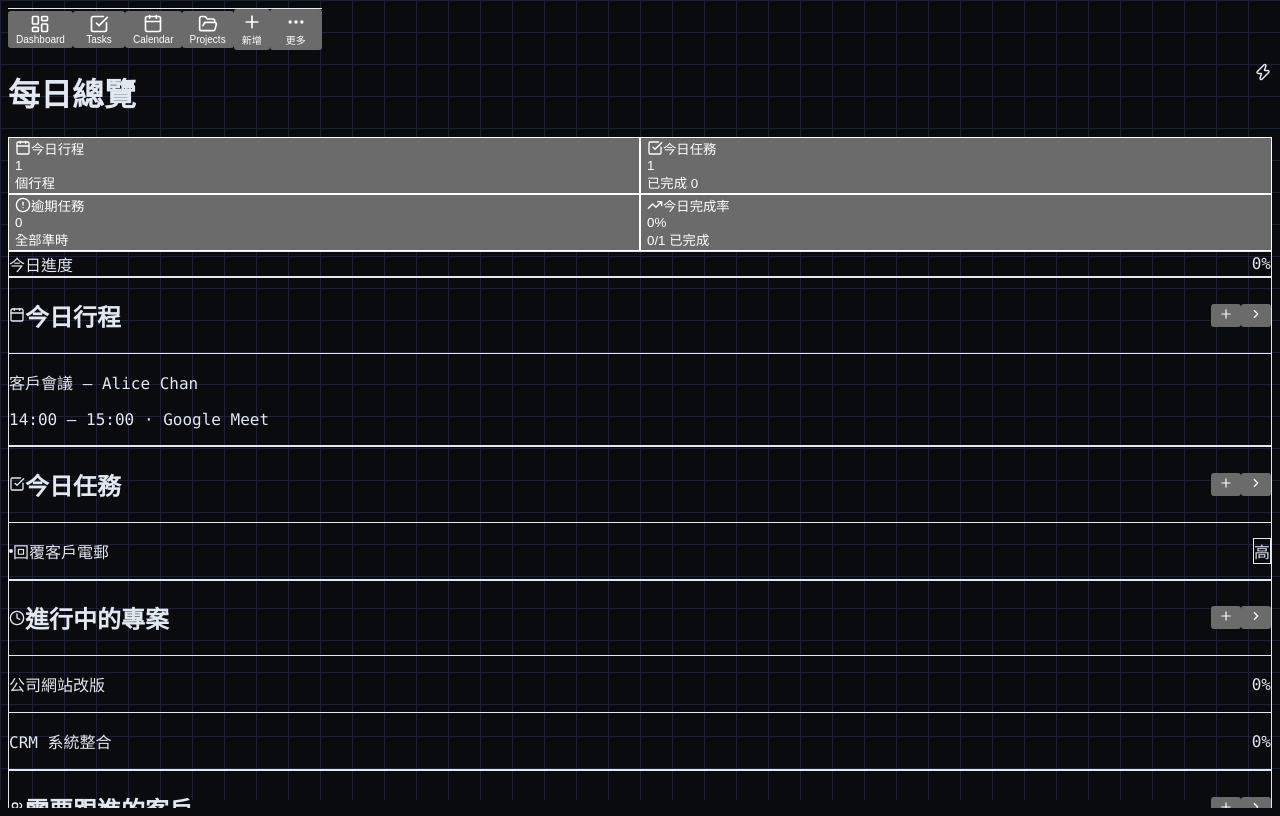
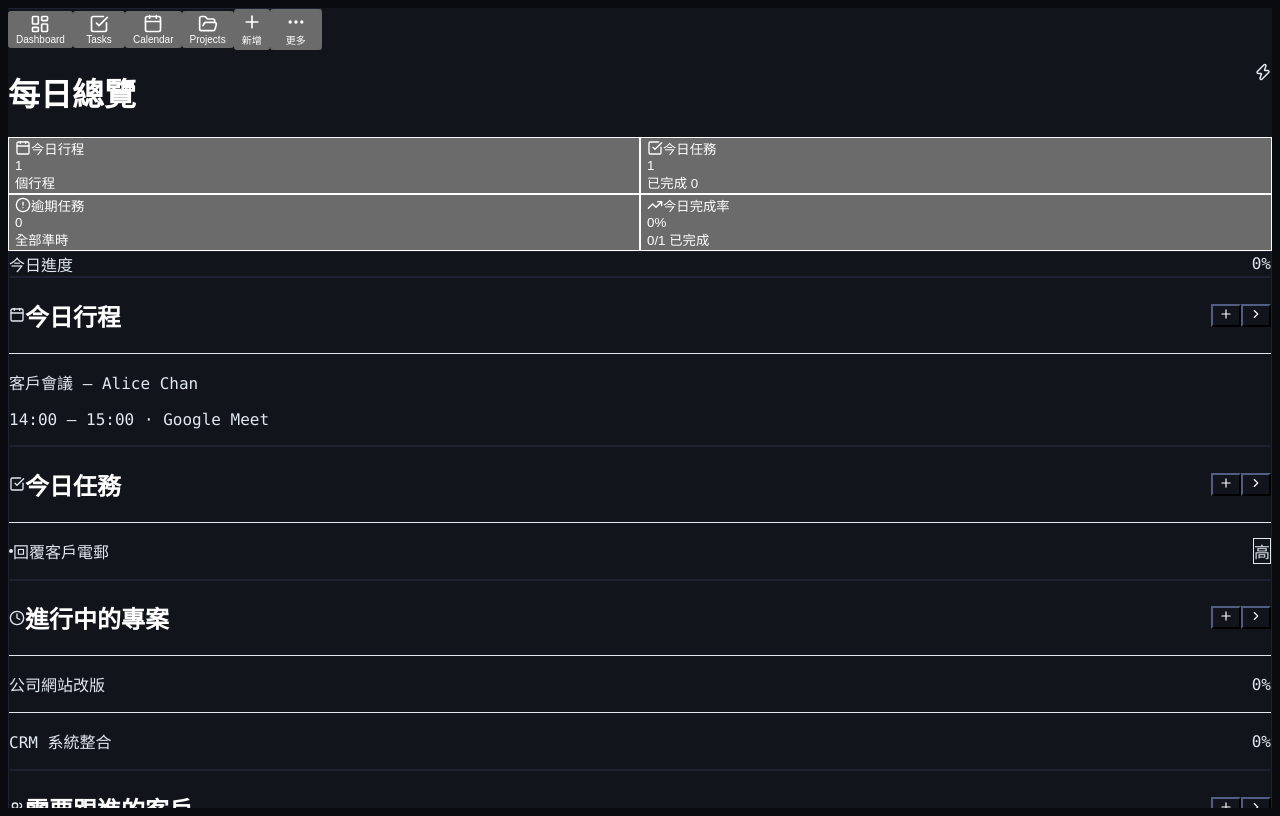
Before and after one commit to pennypenny135-coder/workplatform2, a React (Vite) app: page / in a window 1280 px wide. Built offline with nearby package versions, Linux system fonts and the light colour scheme.

Commit message:
fix card solid background and text contrast for vantage theme

```diff
--- a/src/index.css
+++ b/src/index.css
@@ -7,30 +7,18 @@
 }
 
 body {
-  background-color: #0a0b0e;
-  color: #e2e8f0;
+  background-color: #0a0b0e !important;
+  color: #e2e8f0 !important;
   font-family: ui-monospace, SFMono-Regular, Menlo, Monaco, Consolas, monospace;
 }
 
-/* 確保背景網格絕對喺最底，唔會遮住任何內容 */
-body::before {
-  content: "";
-  position: fixed;
-  inset: 0;
-  background-image:
-    linear-gradient(to right, #1e2230 1px, transparent 1px),
-    linear-gradient(to bottom, #1e2230 1px, transparent 1px);
-  background-size: 32px 32px;
-  pointer-events: none;
-  z-index: -1;
+/* 確保所有卡片、面板、選單都有實心嘅 Vantage 深色底色與精準邊框，不再透明 */
+.bg-white, [class*="bg-gray-"], [class*="bg-slate-"], [class*="card"] {
+  background-color: #12141c !important;
+  border-color: #1e2230 !important;
 }
 
-#root {
-  position: relative;
-  z-index: 1;
+/* 文字顏色修正，確保清晰可讀 */
+h1, h2, h3, h4, h5, h6 {
+  color: #ffffff !important;
 }
-
-/* 確保所有原本嘅卡片有正確嘅深色底色與高科技微邊框，唔會再黐埋一舊 */
-.card, div[class*="bg-gray-"], div[class*="bg-slate-"], div[class*="rounded"] {
-  /* 如果原本元件冇寫實心底色，補返少許 Vantage 半透明表面質感 */
-}
```
